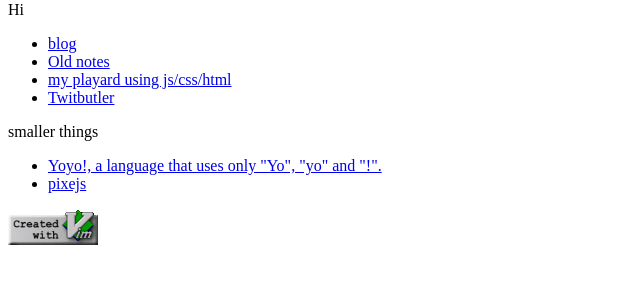
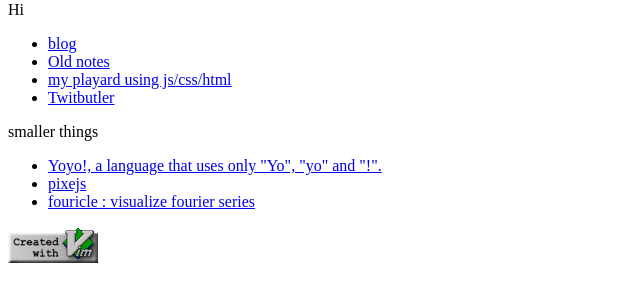
Before and after one commit to lesguillemets/lesguillemets.github.io, a plain HTML site: page index.html in a window 1280 px wide. Shown: the part 79-380 px from the top of the page, without its empty margins (0-640 px from the left). Drawn offline with Linux system fonts and the light colour scheme.

Commit message:
add fouricle

```diff
--- a/index.html
+++ b/index.html
@@ -17,6 +17,7 @@
   <ul>
     <li><a href="yo-grass.js">Yoyo!, a language that uses only "Yo", "yo" and "!".</a></li>
     <li><a href="pixejs">pixejs</a></li>
+    <li><a href="fouricle">fouricle : visualize fourier series</a></li>
   </ul>
   <footer>
     <a href="http://www.vim.org/buttons.php">
```
